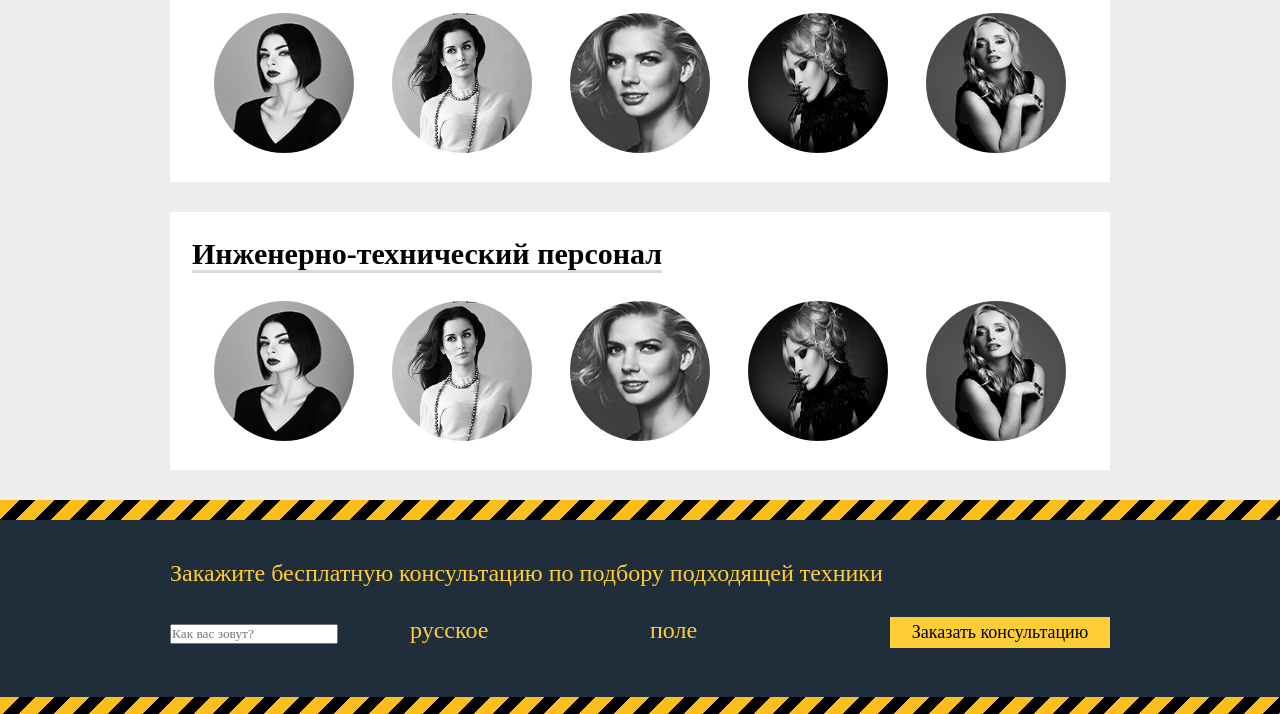
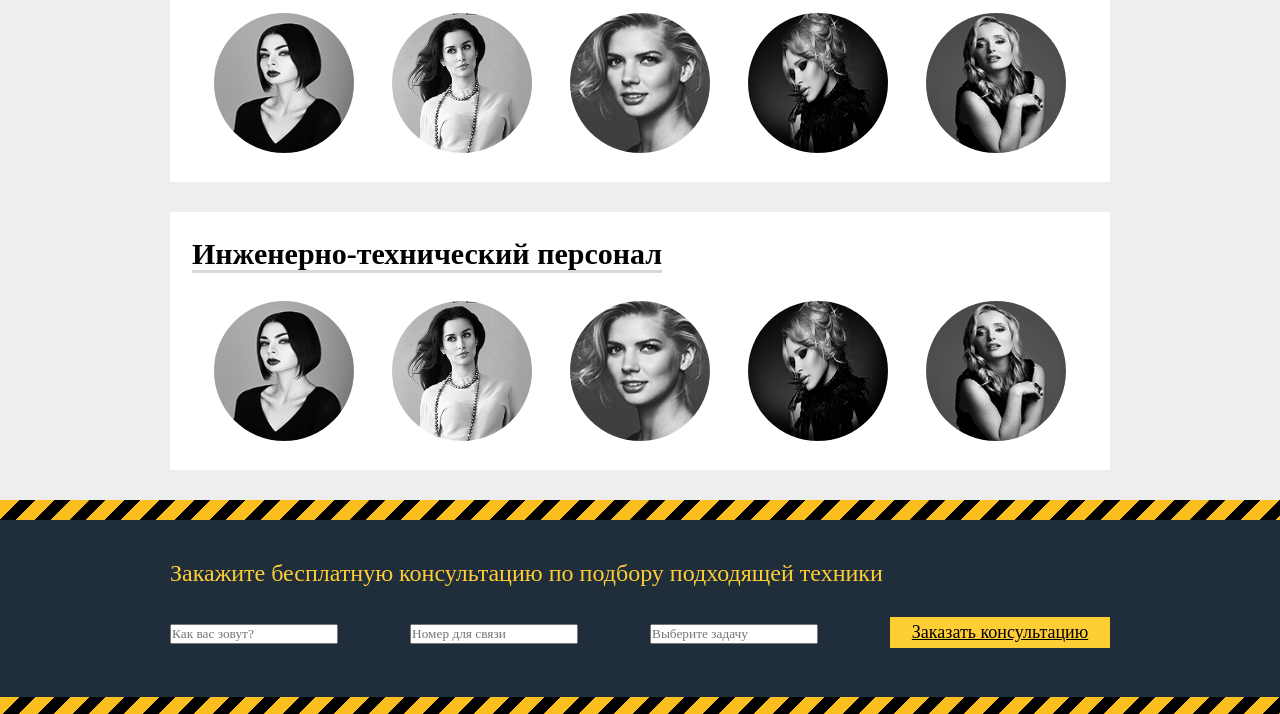
Before and after one commit to Enkil/spectech24, a plain HTML site: page team.html in a window 1280 px wide. Shown: the part 685-1399 px from the top of the page. Drawn offline with Linux system fonts and the light colour scheme.

Commit message:
team.html done

```diff
--- a/team.html
+++ b/team.html
@@ -102,32 +102,42 @@
 
 
 		<!-- SUBFOOTER -->
-
-		<!-- Form -->
 		<div class="subfooter">
 			<div class="stripes"></div> <!-- Gradient lines -->
 
 			<div class="container">
 
+				<!-- Form -->
 				<div class="form-block">
 					<p>Закажите бесплатную консультацию по подбору подходящей техники</p>
+
 					<div class="input">
 						<form action="send">
 							<input type="text" placeholder="Как вас зовут?">
 						</form>
 					</div>
-					<div class="input">русское</div>
-					<div class="input">поле</div>
-					<div class="button">Заказать консультацию</div>
+
+					<div class="input">
+						<form action="send">
+							<input type="text" placeholder="Номер для связи">
+						</form>
+					</div>
+
+					<div class="input">
+						<form action="send">
+							<input type="text" placeholder="Выберите задачу">
+						</form>
+					</div>
+
+					<a href="" class="button">Заказать консультацию</a>
+
 				</div>
+				<!-- / Form -->
 
 			</div>
 
 			<div class="stripes"></div> <!-- Gradient lines -->
 		</div>
-
-		<!-- / Form -->
-
 		<!-- /SUBFOOTER -->
 
 		<!-- FOOTER -->
```
